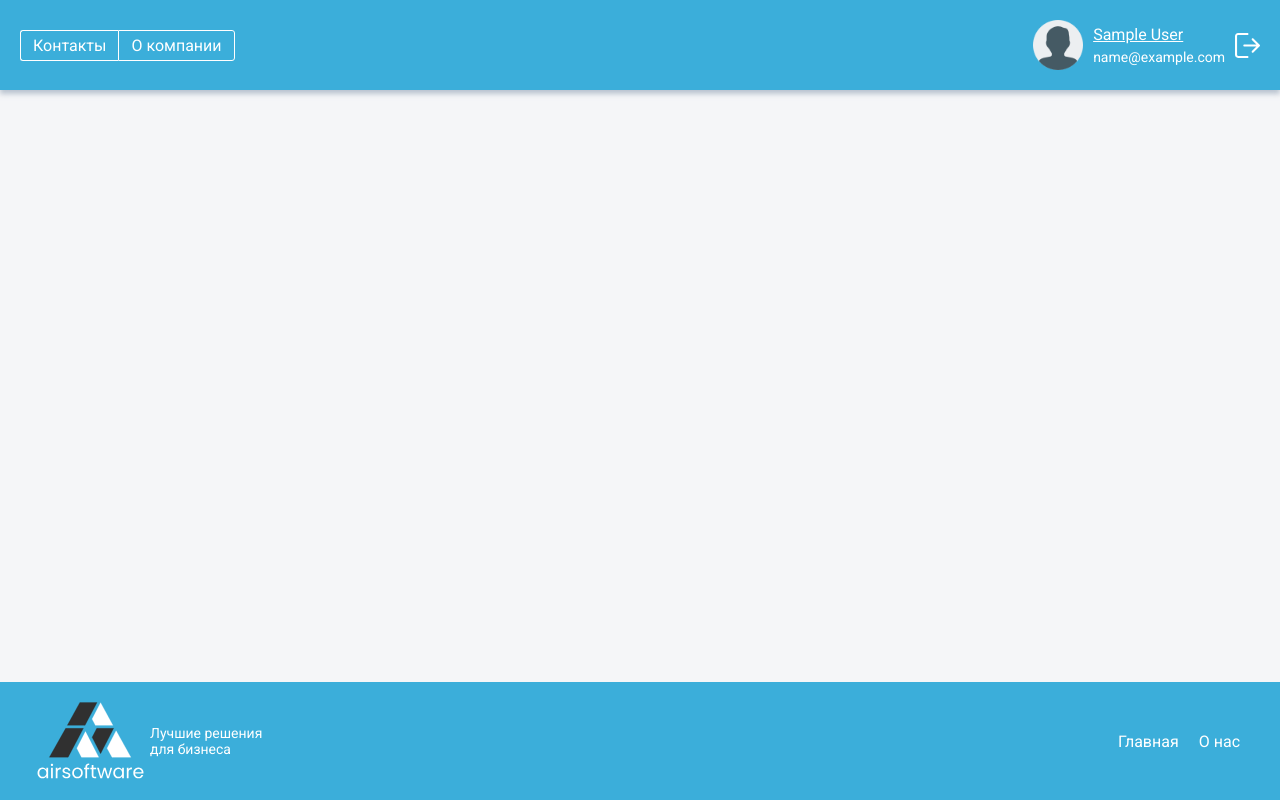
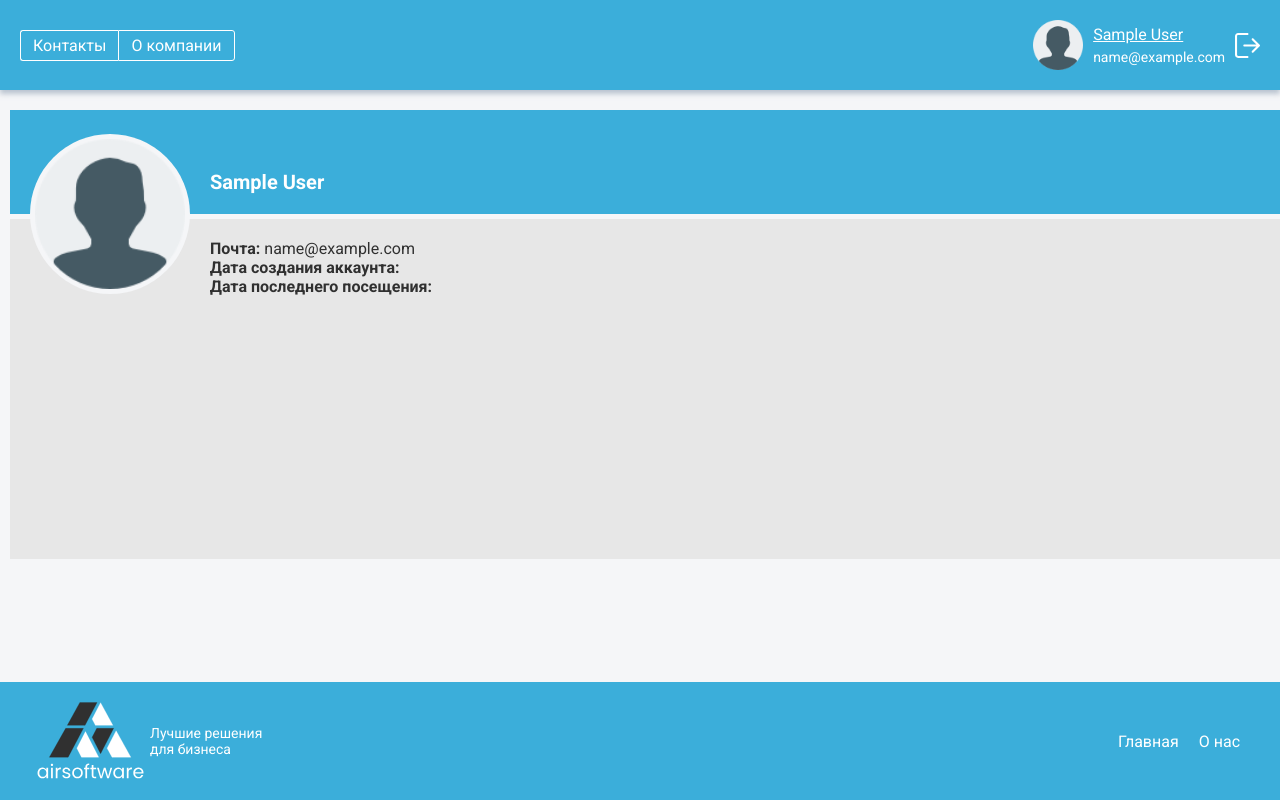
Before and after one commit to kadonomaro/address-book, a Vue app: page /user in a window 1280 px wide. Built offline with nearby package versions, Linux system fonts and the light colour scheme; no server answers; sample sign-in values are in the browser's storage; what vue-yandex-maps would draw is missing.

Commit message:
feat: add current user metadata

```diff
--- a/src/components/User/vUserDetail.vue
+++ b/src/components/User/vUserDetail.vue
@@ -1,10 +1,39 @@
 <template>
 	<div class="user-detail">
-		{{ id }}
+		<article class="user-card">
+			<header class="user-card__header">
+				<div class="user-card__avatar">
+					<img :src="getUserInfo.photoUrl || avatar" :alt="getUserInfo.name">
+				</div>
+				<h1 class="user-card__name">{{ getUserInfo.name }}</h1>
+			</header>
+
+			<div class="user-card__info">
+				<div class="card-info">
+					<div class="card-info__row">
+						<b>Почта: </b>
+						{{ getUserInfo.email }}
+					</div>
+					<div class="card-info__row">
+						<b>Дата создания аккаунта: </b>
+						{{ getUserInfo.creationTime}}
+					</div>
+					<div class="card-info__row">
+						<b>Дата последнего посещения: </b>
+						{{ getUserInfo.lastSignInTime }}
+					</div>
+				</div>
+			</div>
+
+		</article>
 	</div>
 </template>
 
 <script>
+import { mapGetters } from 'vuex';
+import { auth } from '@/main';
+import avatar from "@/assets/icons/user.png";
+
 export default {
 	name: 'v-user-detail',
 	props: {
@@ -12,12 +41,60 @@ export default {
 			type: [Number, String	],
 			required: true
 		}
-	}
+	},
+	data() {
+		return {
+			avatar
+		}
+	},
+	computed: {
+		...mapGetters([
+			'getUserInfo',
+		])
+	},
 }
 </script>
 
 <style lang="scss">
+	@import '@/style/variables.scss';
+
 	.user-detail {
-		flex-grow: 1;
+		padding: 20px 0;
+	}
+
+	.user-card {
+		&__header {
+			position: relative;
+			padding: 60px 10px 20px 200px;
+			margin-bottom: 5px;
+			color: #ffffff;
+			background-color: $main-color;
+		}
+		&__name {
+			margin: 0;
+			font-size: 20px;
+		}
+		&__avatar {
+			position: absolute;
+			bottom: 0;
+			left: 20px;
+			width: 150px;
+			height: 150px;
+			padding: 5px;
+			border-radius: 50%;
+			background-color: $background-color;
+			transform: translateY(50%);
+			img {
+				display: block;
+				width: 100%;
+				height: 100%;
+				object-fit: cover;
+			}
+		}
+		&__info {
+			padding: 20px 10px 20px 200px;
+			background-color: $border-color;
+			height: 300px;
+		}
 	}
 </style>
--- a/src/store/index.js
+++ b/src/store/index.js
@@ -17,7 +17,7 @@ export default new Vuex.Store({
 			login: '',
 			register: ''
 		}
-  },
+	},
 	mutations: {
 		updateContacts(state, contacts) {
 			state.contacts = contacts;
@@ -45,10 +45,10 @@ export default new Vuex.Store({
 			state.user = data;
 		},
 
-		setAuthError(state, [ error, type ]) {
+		setAuthError(state, [error, type]) {
 			state.error[type] = error;
 		}
-  },
+	},
 	actions: {
 		async getContactsData(state) {
 			const contacts = [];
@@ -103,13 +103,19 @@ export default new Vuex.Store({
 					state.commit('setAuthError', [error.code, 'login'])
 				});
 
+
 			auth.onAuthStateChanged((user) => {
 				if (user) {
+					const currentUser = auth.currentUser;
 					const userInfo = {
 						id: user.uid,
 						name: user.displayName,
-						email: user.email
+						email: user.email,
+						photoUrl: user.photoUrl,
+						creationTime: currentUser.metadata.creationTime,
+						lastSignInTime: currentUser.metadata.lastSignInTime
 					}
+
 					state.commit('setUserInfo', userInfo);
 					localStorage.setItem('user_info', JSON.stringify(userInfo));
 				}
@@ -140,11 +146,12 @@ export default new Vuex.Store({
 					state.commit('setAuthError', [error.code, 'register']);
 				})
 		}
-  },
+	},
 	getters: {
 		getContacts(state) {
 			return state.contacts;
 		},
+
 		getUserInfo(state) {
 			return state.user
 		},
@@ -153,11 +160,12 @@ export default new Vuex.Store({
 				return state.user.id;
 			}
 		},
+
 		getLoginError(state) {
 			return state.error.login
 		},
 		getRegisterError(state) {
 			return state.error.register;
 		}
-  }
-})
+	}
+});
```
